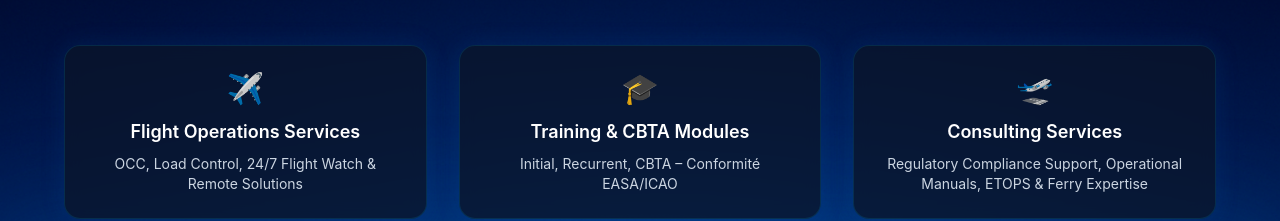
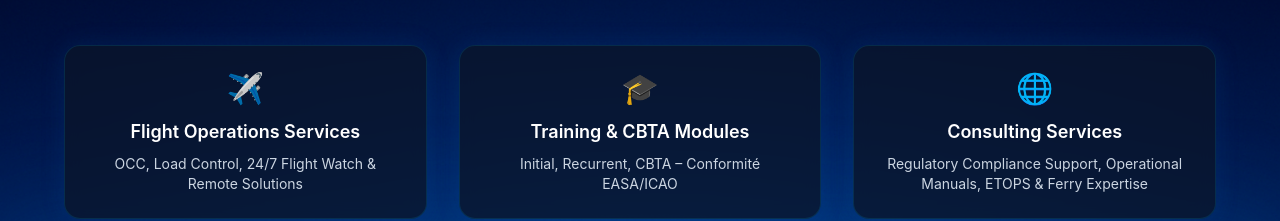
Before and after one commit to Ariitea1/opc-site-operations-pacific-center, a Next.js app: page / in a window 1280 px wide. Shown: the part 425-646 px from the top of the page. Built offline with nearby package versions, Linux system fonts and the light colour scheme.

Commit message:
Update ServicesSection.tsx

```diff
--- a/components/ServicesSection.tsx
+++ b/components/ServicesSection.tsx
@@ -44,7 +44,7 @@ export default function ServicesSection() {
   className="card-pfotc p-6 hover:ring-1 hover:ring-cyan-400 transition rounded-2xl bg-white/5 backdrop-blur-md border border-white/10"
 >
   <div className="flex flex-col items-center text-center">
-    <div className="text-3xl mb-3">🛫</div>
+    <div className="text-3xl mb-3">🌐</div>
     <h3 className="font-semibold text-lg mb-2 text-white">
       Consulting Services
     </h3>
```
